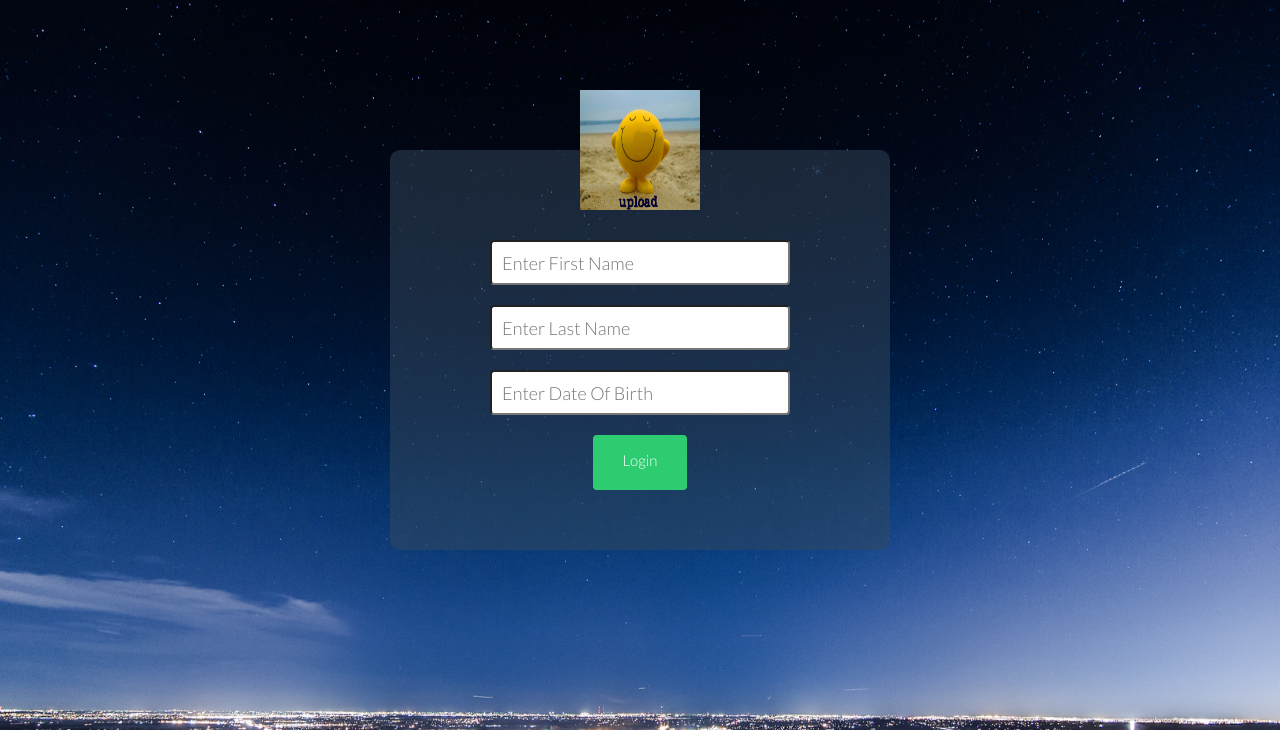
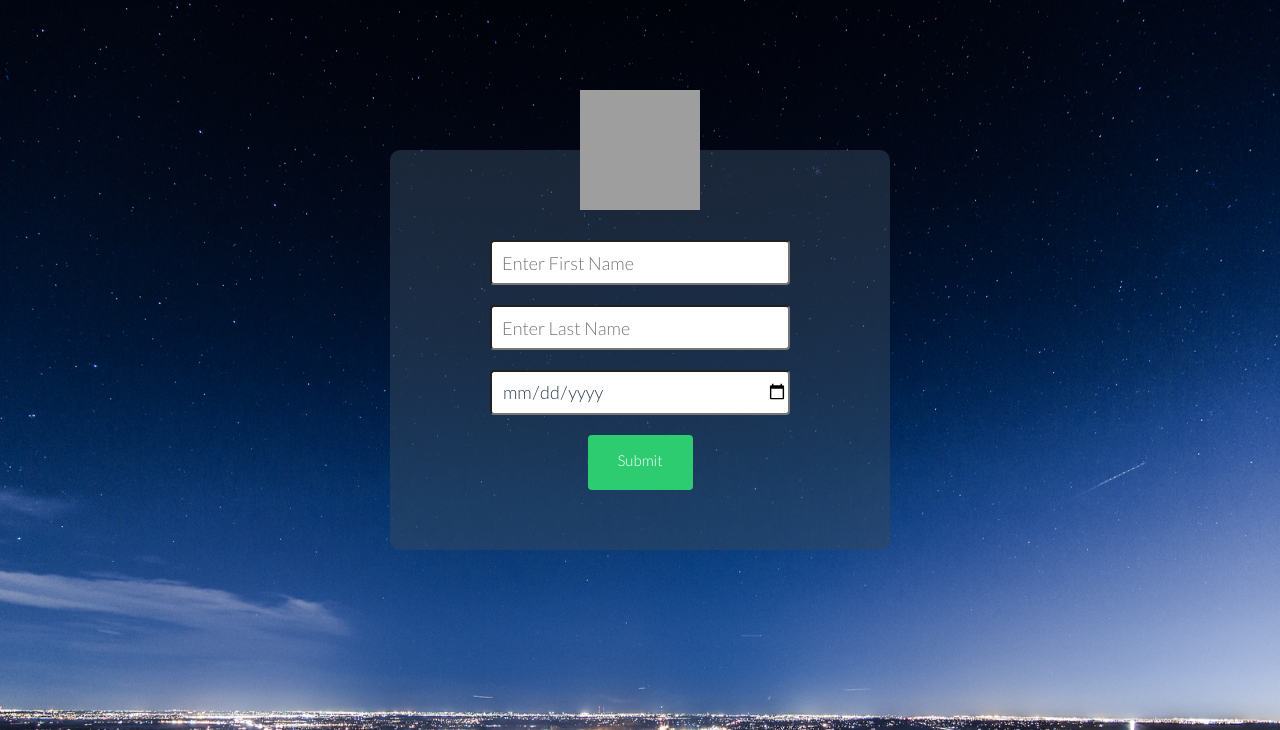
Before and after one commit to sheshankkodam/Max, a Flask app: page /max in a window 1280 px wide. Shown: the top 730 px of the page. Run offline with Flask 2, Linux system fonts and the light colour scheme; some libraries are stand-ins or nearby versions; grey boxes are pictures that could not be loaded.

Commit message:
added image and date picker

```diff
--- a/max/frontend_static/css/max.css
+++ b/max/frontend_static/css/max.css
@@ -20,7 +20,7 @@ body {
     margin-bottom: 30px;
 }
 
-input[type="text"], input[type="dob"] {
+input[type="text"], input[type="date"] {
     height: 45px;
     width: 300px;
     font-size: 18px;
--- a/max/templates/max.html
+++ b/max/templates/max.html
@@ -11,7 +11,7 @@
     </head>
     <body>
         <div class="container">
-            <img src="../frontend_static/images/upload_default_img.png">
+            <img src="../frontend_static/images/upload_default_img1.png">
             <form>
                 <div class="form-input">
                     <input type="text" name="first_name" placeholder="Enter First Name">
@@ -20,9 +20,9 @@
                     <input type="text" name="last_name" placeholder="Enter Last Name">
                 </div>
                 <div class="form-input">
-                    <input type="dob" name="dob" placeholder="Enter Date Of Birth">
+                    <input type="date" name="dob" value="Enter Date Of Birth">
                 </div>
-                <input class="btn_submit" type="submit" name="submit" value="Login">
+                <input class="btn_submit" type="submit" name="submit" value="Submit">
             </form>
 
         </div>
```
